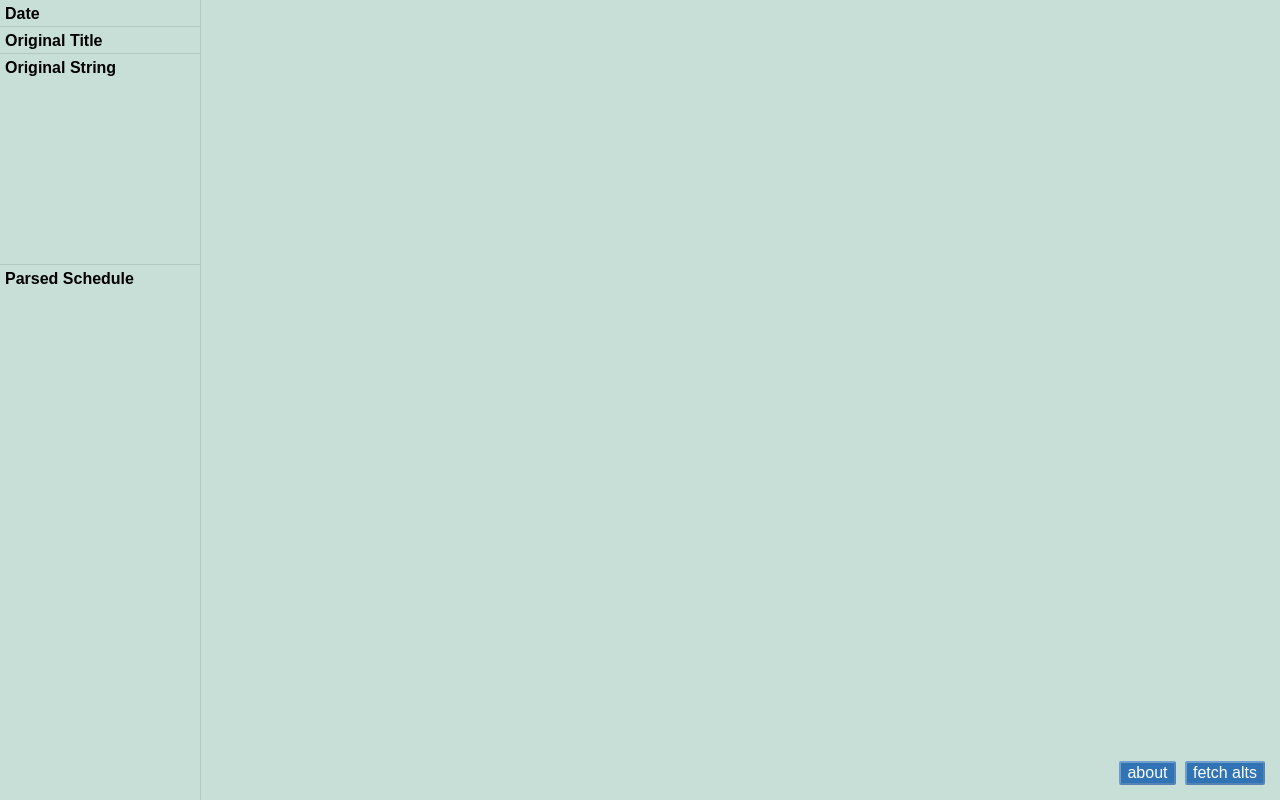
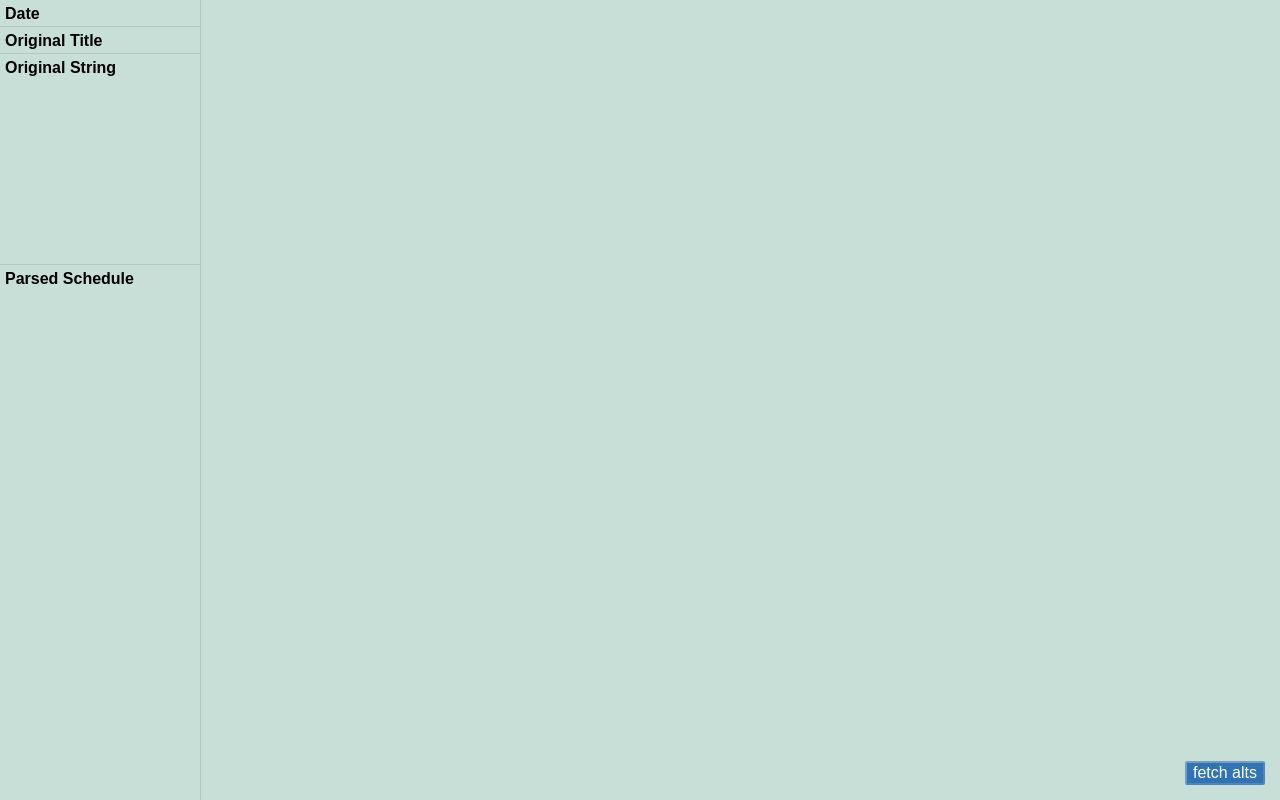
Before and after one commit to SheepTester/alt-schedule-parser-tester, a plain HTML site: page index.html in a window 1280 px wide. Drawn offline with Linux system fonts and the light colour scheme.

Commit message:
C:/Users/seant/AppData/Local/Programs/Git/shrug

```diff
--- a/index.html
+++ b/index.html
@@ -20,7 +20,7 @@
       </div>
     </div>
     <div class="floating">
-      <button type="button" id="fetch">about</button>
+      <!-- <button type="button" id="fetch">about</button> -->
       <button type="button" id="fetch">fetch alts</button>
     </div>
   </body>
```
Also changed, not shown: 1 other file.
